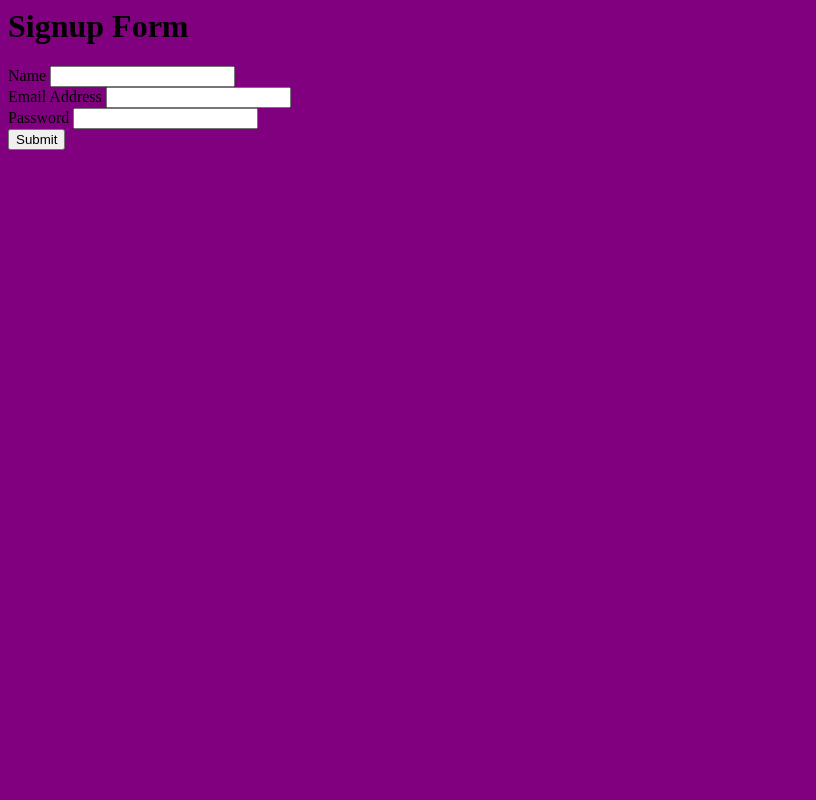
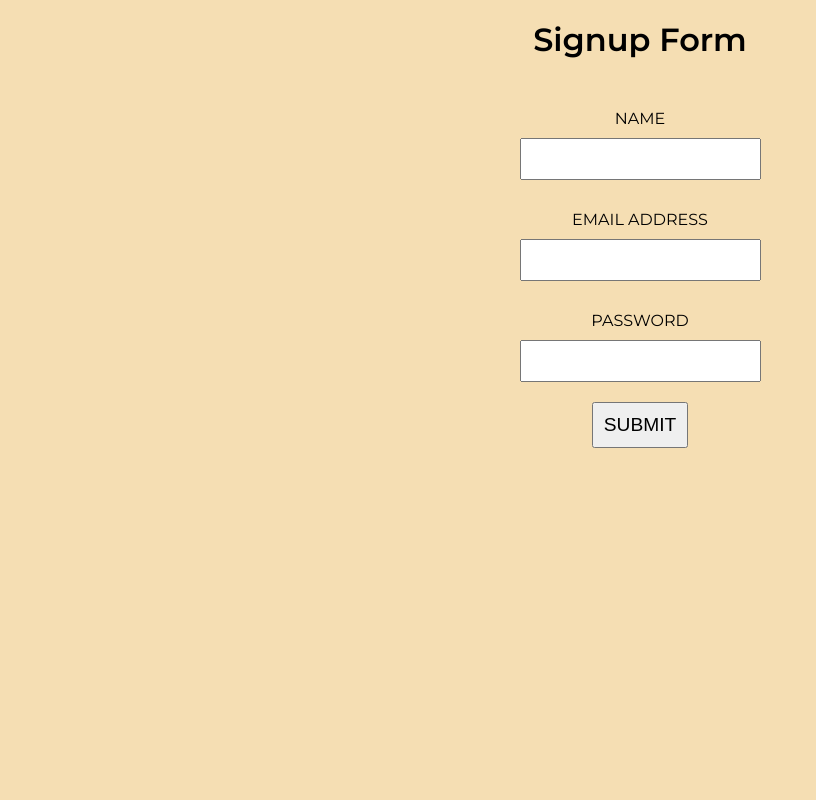
Before and after one commit to akshaystacks8080/filepump, a Flask app: page /signup in a window 1280 px wide. Shown: the whole page, without its empty margins (0-816 px from the left). Run offline with Flask 2, Linux system fonts and the light colour scheme.

Commit message:
Style Sign Up form

```diff
--- a/static/style.css
+++ b/static/style.css
@@ -1,3 +1,58 @@
-html{
-        background-color: purple;
+* {
+  margin: 0;
+  padding: 0;
+  box-sizing: border-box;
 }
+
+html {
+  background-color: wheat;
+  font-family: "Montserrat", sans-serif;
+}
+
+.signup_block {
+  display: flex;
+  flex-direction: column;
+  align-items: center;
+  justify-content: center;
+  /* border: 1px solid black; */
+  padding: 20px;
+}
+
+.heading {
+  /* border: 1px solid orangered; */
+  margin-bottom: 10px;
+}
+
+.form {
+  /* border: 1px solid brown; */
+  display: flex;
+  flex-direction: column;
+  padding: 30px;
+  justify-content: center;
+  align-items: center;
+}
+
+.form_element {
+  display: flex;
+  flex-direction: column;
+  /* border: 1px solid black; */
+  margin-bottom: 20px;
+}
+
+.form_element > label {
+  padding: 10px;
+  text-transform: uppercase;
+  text-align: center;
+}
+
+.form_element > input {
+  padding: 10px 15px;
+  font-size: medium;
+  outline: none;
+}
+
+.form_button {
+  padding: 10px;
+  font-size: larger;
+  text-transform: uppercase;
+}
--- a/templates/signup.html
+++ b/templates/signup.html
@@ -2,13 +2,17 @@
   <head>
     <meta name="viewport" content="width=device=width, initial=scale=1" />
     <title>Sign Up for Filepump</title>
+    <link
+      href="https://fonts.googleapis.com/css2?family=Montserrat:wght@300;400;600&display=swap"
+      rel="stylesheet"
+    />
     <link rel="stylesheet" href="{{url_for('static',filename='style.css') }}" />
   </head>
 
   <body>
     <div class="signup_block">
-      <h1>Signup Form</h1>
-      <form action="/signup" method="post">
+      <h1 class="heading">Signup Form</h1>
+      <form class="form" action="/signup" method="post">
         <div class="form_element">
           <label for="name">Name</label>
           <input type="text" name="name" />
@@ -23,7 +27,7 @@
           <label for="password">Password</label>
           <input type="password" name="password" />
         </div>
-        <button type="submit">Submit</button>
+        <button class="form_button" type="submit">Submit</button>
       </form>
     </div>
 
```
